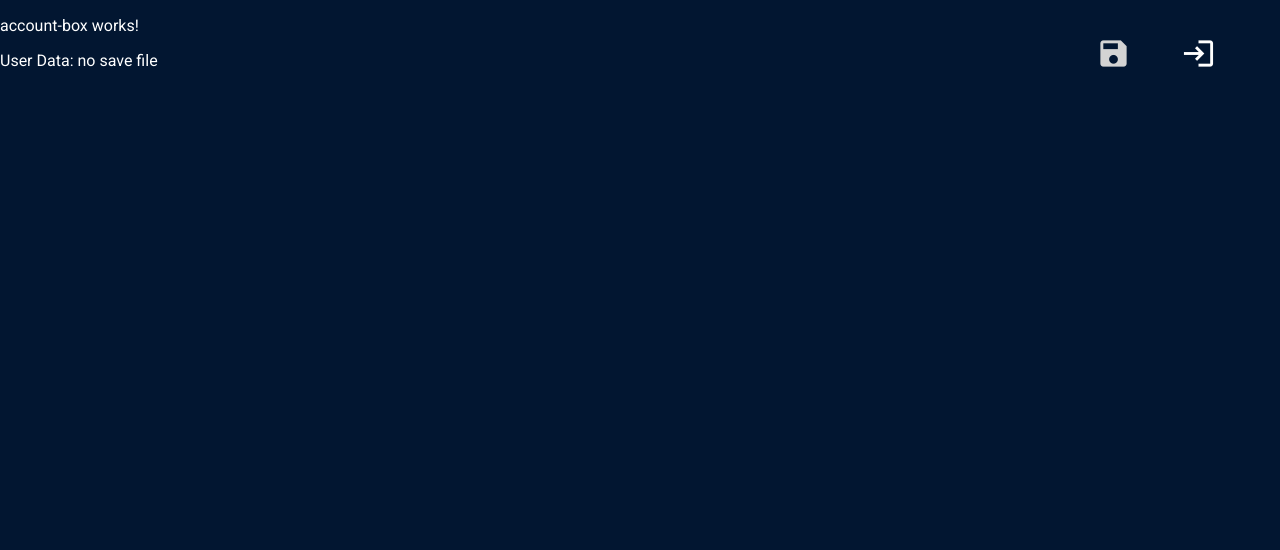
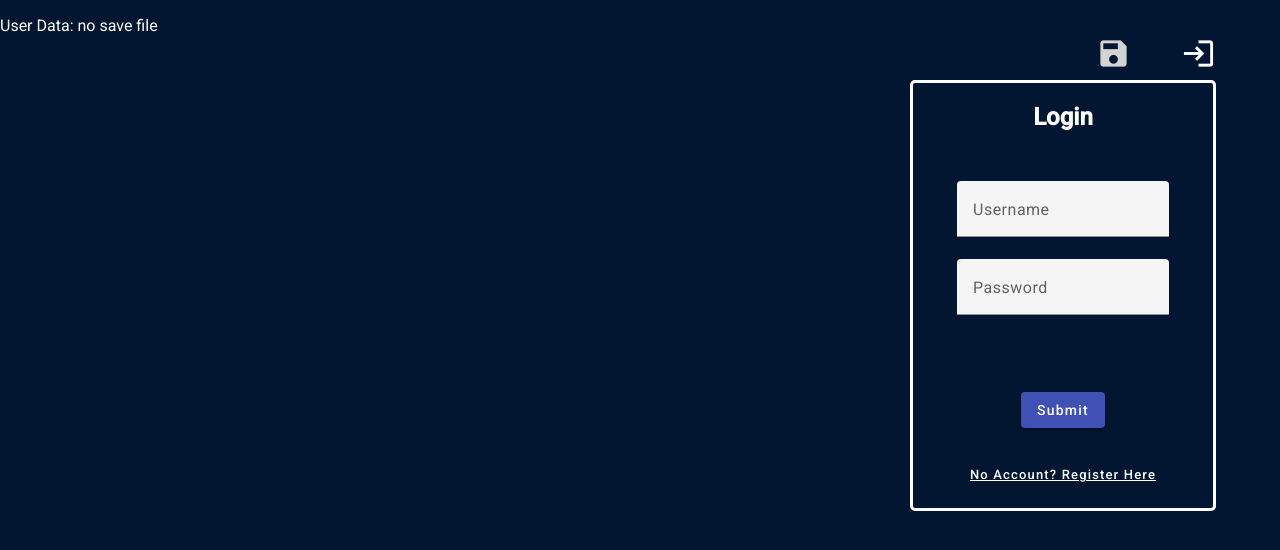
Before and after one commit to ssiika/SpaceGame, an Angular app in the folder Client/: page / in a window 1280 px wide. Both pictures are taken after a click on the element "login". Shown: the top 550 px of the page. Built offline with nearby package versions, Linux system fonts and the light colour scheme.

Commit message:
Add ability to swtich between login and register pages

```diff
--- a/Client/src/app/components/account-box/account-box.component.css
+++ b/Client/src/app/components/account-box/account-box.component.css
@@ -0,0 +1,35 @@
+.loginBox {
+  position: absolute;
+  right: 5vw;
+  top: 80px;
+  height: 425px;
+  width: 300px;
+  border: 3px solid white;
+  border-radius: 5px;
+  display: grid;
+  justify-items: center;
+}
+
+.registerBox {
+  position: absolute;
+  right: 5vw;
+  top: 80px;
+  height: 500px;
+  width: 300px;
+  border: 3px solid white;
+  border-radius: 5px;
+  display: grid;
+  justify-items: center;
+}
+
+.changePageBtn {
+  font-size: 13px;
+  text-decoration: underline;
+  background: none;
+  border: none;
+}
+
+.mat-regBtn {
+  color: white;
+  background-color: transparent;
+}
--- a/Client/src/app/components/account-box/account-box.component.html
+++ b/Client/src/app/components/account-box/account-box.component.html
@@ -1 +1,10 @@
-<p>account-box works!</p>
+<div class="loginBox" *ngIf="openLogin; else openRegister">
+  <app-login></app-login>
+  <button mat-button class="changePageBtn" color="regBtn" (click)="changePage()">No Account? Register Here</button>
+</div>
+<ng-template #openRegister>
+  <div class="registerBox">
+    <app-register></app-register>
+    <button mat-button class="changePageBtn" color="regBtn" (click)="changePage()">Back to Login</button>
+  </div>
+</ng-template>
--- a/Client/src/app/components/account-box/account-box.component.ts
+++ b/Client/src/app/components/account-box/account-box.component.ts
@@ -6,5 +6,9 @@ import { Component } from '@angular/core';
   styleUrls: ['./account-box.component.css']
 })
 export class AccountBoxComponent {
-  isLogin: boolean = true;
+  openLogin: boolean = true;
+
+  changePage(): void {
+    this.openLogin = !this.openLogin;
+  }
 }
--- a/Client/src/app/components/login/login.component.css
+++ b/Client/src/app/components/login/login.component.css
@@ -6,35 +6,11 @@
     margin-bottom: 50px;
 }
 
-.loginBox {
-  position: absolute;
-  right: 5vw;
-  top: 80px;
-  height: 425px;
-  width: 300px;
-  border: 3px solid white;
-  border-radius: 5px;
-  display: grid;
-  justify-items: center;
-}
-
 .loginForm {
   display: grid;
-  grid-template-rows: auto auto 55px 50px auto;
+  grid-template-rows: auto auto 55px 50px;
 }
 
 .errorBox {
     color: red;
 }
-
-.toRegPageBtn {
-    font-size: 13px;
-    text-decoration: underline;
-    background: none;
-    border: none;
-}
-
-.mat-regBtn {
-  color: white;
-  background-color: transparent;
-}
--- a/Client/src/app/components/login/login.component.html
+++ b/Client/src/app/components/login/login.component.html
@@ -1,4 +1,4 @@
-<div class="loginBox">
+
   <app-login-loading *ngIf="isLoading; else content"></app-login-loading>
 
   <ng-template #content>
@@ -35,9 +35,6 @@
             Submit
           </button>
         </div>
-
       </form>
-      <button mat-button class="toRegPageBtn" color="regBtn" (click)="onClick()">No Account? Register Here</button>
     </div>
   </ng-template>
-</div>
--- a/Client/src/app/components/login/login.component.ts
+++ b/Client/src/app/components/login/login.component.ts
@@ -22,14 +22,6 @@ export class LoginComponent {
     password: ''
   });
 
-  changePage(): void {
-    this.isLoginPage = !this.isLoginPage;
-  }
-
-  onClick(): void {
-    console.log('Click handler not implemented yet')
-  }
-
   onSubmit(): void {
     const userData = {
       username: this.loginForm.value.username!?.trim(),
```
